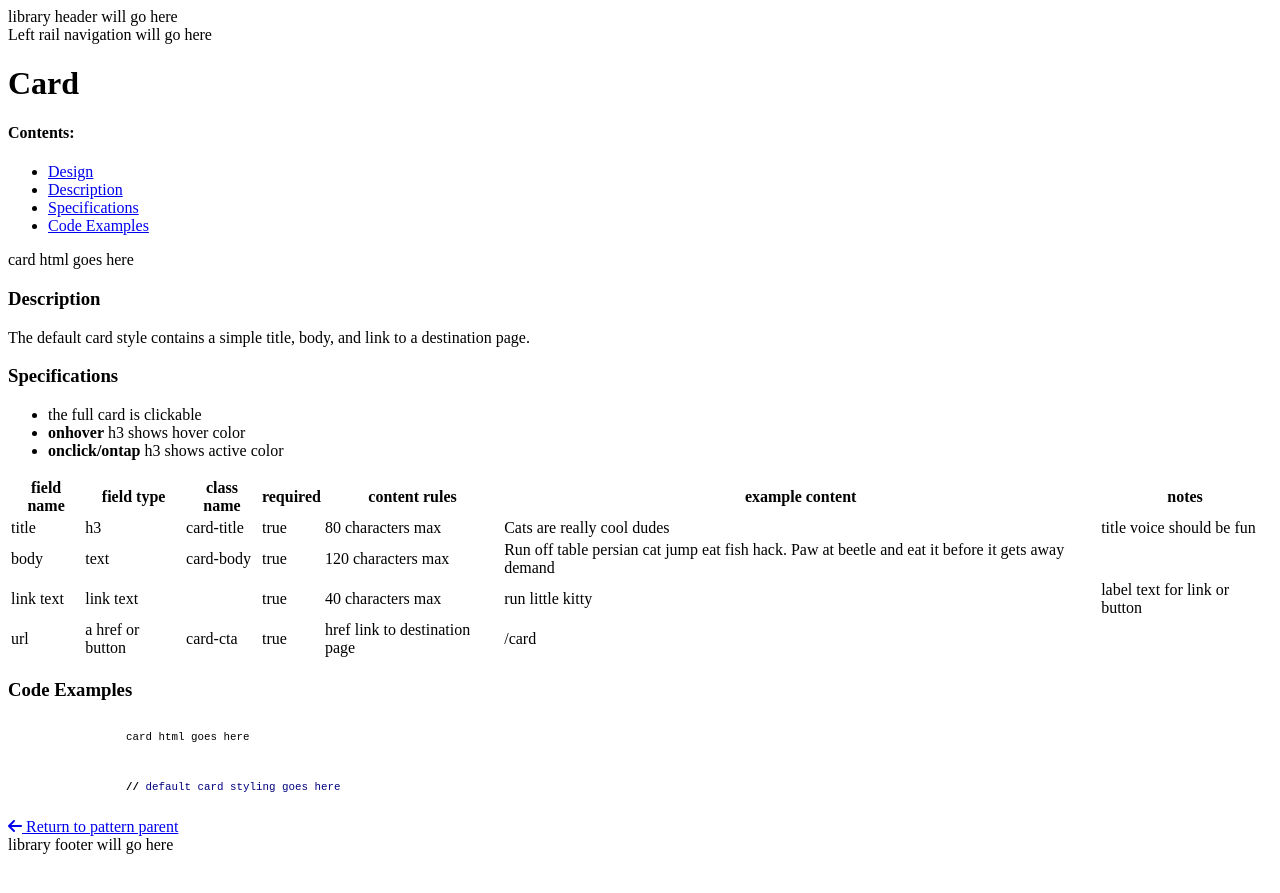
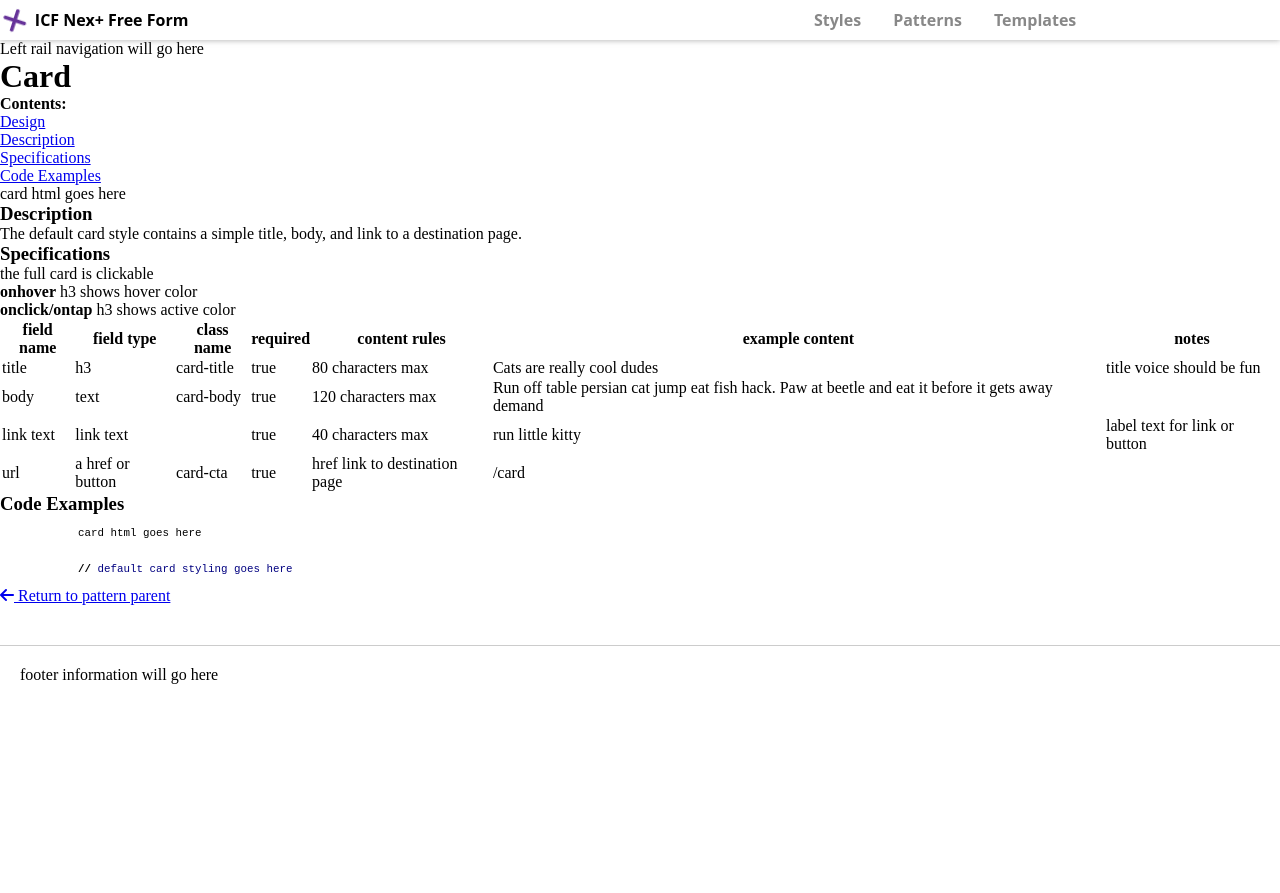
Before and after one commit to ux-at-icfnext/herc, a Jekyll site: the page built from pages/patterns/card.md, in a window 1280 px wide. Shown: the top 893 px of the page. Built offline with Jekyll 4.4.1, drawn with Linux system fonts in a browser that asks for light colours; nearby versions of some CDN libraries.

Commit message:
added headers & footers

```diff
--- /dev/null
+++ b/_data/colors.yml
@@ -0,0 +1,3 @@
+accent: "#ffa500"
+ink: "#000"
+link: "blue"
--- /dev/null
+++ b/_data/site.yml
@@ -0,0 +1 @@
+name: "ICF Nex+ Free Form"
--- a/_includes/partials/head.html
+++ b/_includes/partials/head.html
@@ -3,7 +3,7 @@
         {% if page.title %}
             {{ page.title }}:
         {% endif %}
-        Nex+ Freefrom</title>
+        {{ site.data.site.name }}</title>
     <meta charset="UTF-8">
     <meta name="viewport" content="width=device-width, initial-scale=1">
     <link href="/assets/css/styles.css" rel="stylesheet">
--- a/_includes/partials/lib/footer.html
+++ b/_includes/partials/lib/footer.html
@@ -1 +1,4 @@
-library footer will go here
+<div class="footer">
+
+    footer information will go here
+</div>
--- a/_includes/partials/lib/header.html
+++ b/_includes/partials/lib/header.html
@@ -1 +1,18 @@
-library header will go here
+<div class="navbar">
+
+    <label for="togglericon" class="toggler" checked></label>
+    <input type="checkbox" id="togglericon" class="toggler" />
+
+    <div class="brand">
+        <span class="brand-icon"><i class="fas fa-plus fa-spin"></i> </span>
+        <span class="brand-name"> {{ site.data.site.name }} </span>
+    </div>
+
+    <div class="nav">
+        {% for items in site.data.nav.main %}
+        <a href="{{ items.href }}">{{ items.label }}</a>
+        {% endfor %}
+    </div>
+</div>
+
+<div class="header-clearfix"></div>
--- /dev/null
+++ b/assets/css/footer.scss
@@ -0,0 +1,6 @@
+.footer {
+    margin-top: 40px;
+    padding: 20px;
+    width: 100%;
+    border-top: 1px solid #ccc;
+}
--- /dev/null
+++ b/assets/css/header.scss
@@ -0,0 +1,225 @@
+/*********** start of navbar code ************/
+/** https://codepen.io/aledebarba/pen/vYGNRbB?editors=1100 **/
+:root {
+    --navbar-height: 40px;
+    --navbar-background-color: white;
+    --navbar-item-text-color: #888888;
+    --navbar-item-background-color: var(--navbar-background-color);
+    --navbar-item-text-color-hover: rebeccapurple;
+    --navbar-item-font: bold 1rem/1rem "Open Sans", Arial, Helvetica, sans-serif;
+    --navbar-item-background-color-hover: dimgray;
+    --navbar-font-family: "Open Sans", Arial, Helvetica, sans-serif;
+  }
+
+  .header-clearfix {
+    margin: var(--navbar-height);
+  }
+  .navbar {
+    position: fixed;
+    top: 0;
+    left: 0;
+    width: 100%;
+    height: var(--navbar-height);
+    background-color: var(--navbar-background-color);
+    font-family: var(--navbar-font-family);
+    z-index: 9999;
+    box-shadow: 0px 1px 5px 0px #88888888;
+  }
+
+  .navbar #togglericon {
+    visibility: hidden;
+  }
+
+  .navbar #togglericon:after {
+    content: "☰";
+    position: absolute;
+    visibility: visible;
+    color: black;
+    font-size: 1.5rem;
+    width: 1.8rem;
+    height: 1.8rem;
+    text-align: center;
+    margin: 0;
+    padding: 0;
+    line-height: 1.8rem;
+    border-radius: 4px;
+    border: 2px solid #ffffff00;
+  }
+
+  .navbar #togglericon:checked:after {
+    color: black;
+    border: 2px solid #f0f0f0;
+  }
+
+  .nav {
+    position: fixed;
+    top: 40px;
+    left: 0px;
+    right: 0px;
+    visibility: hidden;
+    opacity: 0;
+    padding: 8px;
+    transition: all 0.5s ease;
+    margin: 0px;
+    display: flex;
+    flex-direction: column;
+    background-color: var(--navbar-background-color);
+    box-shadow: 0px 4px 4px 0px #00000088;
+  }
+
+  .navbar #togglericon:checked ~ div.nav {
+    visibility: visible;
+    transition: all 0.3s ease;
+    opacity: 1;
+  }
+
+  .nav a {
+    padding: 8px;
+    font: var(--navbar-item-font);
+    text-decoration: none;
+    color: var(--navbar-item-text-color);
+    background-color: var(--navbar-item-background-color);
+  }
+
+  .nav a:hover {
+    color: var(--navbar-item-text-color-hover);
+  }
+
+  .nav p {
+    margin: 0;
+    padding: 8px;
+    color: var(--navbar-item-text-color);
+  }
+
+
+
+  .navbar form {
+    display: flex;
+    flex-direction: row;
+    padding: 12px;
+    justify-content: flex-start;
+  }
+
+  .navbar form input {
+    font-size: 1rem;
+    width: 8rem;
+    padding: 0;
+    margin: 0 8px 0 0;
+  }
+  .navbar form button {
+    background-color: white;
+    border: 1px solid #bbbbbb;
+    padding: 4px;
+    width: 1.8rem;
+    height: 1.8rem;
+    border-radius: 4px;
+  }
+
+  .brand {
+    position: fixed;
+    display: inline-flex;
+    flex-direction: row;
+    align-items: center;
+    justify-content: center;
+    background-color: var(--navbar-background-color);
+    visibility: visible;
+    top: 0;
+    left: 22.5%;
+    width: 50%;
+  }
+  .brand-icon {
+    font-size: 1.8rem;
+    font-weight: bolder;
+    color: rebeccapurple;
+  }
+  .brand-name {
+    margin-left: 8px;
+    font-weight: bolder;
+  }
+
+  /* helpers */
+  .navbar-centered {
+    justify-content: center;
+  }
+
+  @media (min-width: 768px) {
+    .navbar #togglericon:checked ~ div.nav,
+    .navbar #togglericon ~ div.nav {
+      visibility: visible;
+    }
+
+    .navbar {
+      height: var(--navbar-height);
+      background-color: var(--navbar-background-color);
+      flex-direction: row;
+      display: flex;
+      visibility: visible;
+      position: fixed;
+      left: 0;
+      top: 0;
+      opacity: 1;
+      width: 100%;
+      box-shadow: 0px 1px 5px 0px #88888888;
+    }
+
+    .toggler {
+      display: none;
+    }
+
+    .navbar form {
+      border-top: 0px;
+      border-bottom: 0px;
+      padding: 8px;
+    }
+
+    .nav {
+      position: relative;
+      display: flex;
+      flex-direction: row;
+      justify-content: center;
+      align-items: center;
+      top: 0;
+      left: 50%;
+      opacity: 1;
+      box-shadow: none;
+      background-color: #ffffff00; /* transparent */
+    }
+
+    .at-center {
+      position: absolute;
+    }
+    .at-right {
+      position: absolute;
+      justify-content: flex-end;
+    }
+
+    .navbar form {
+      margin-top: 0px;
+    }
+
+    .brand {
+      position: relative;
+      display: flex;
+      flex-direction: row;
+      align-items: center;
+      visibility: visible;
+      margin: 0;
+      padding: 0;
+      left: 20px;
+      width: 150px;
+      transform: translate(0, 0);
+      white-space: nowrap;
+    }
+  }
+
+  @media (min-width: 1200px) {
+    .nav {
+      justify-content: center;
+    }
+    .nav * {
+      margin: 0px 8px;
+    }
+    .navbar form {
+      margin-top: 0;
+    }
+  }
--- a/assets/css/styles.scss
+++ b/assets/css/styles.scss
@@ -3,4 +3,16 @@
 ---
 
 {% include_relative syntax.scss %}
+{% include_relative header.scss %}
+{% include_relative footer.scss %}
 {% include patterns/patterns.scss %}
+
+/** move these to browser reset **/
+*{
+    margin: 0;
+    padding: 0;
+}
+
+html {
+    scroll-behavior: smooth;
+}
```
Also changed, not shown: _data/nav.yml (added, +7 -0 lines), index.md (+7 -1 lines), .gitpod.yml.
